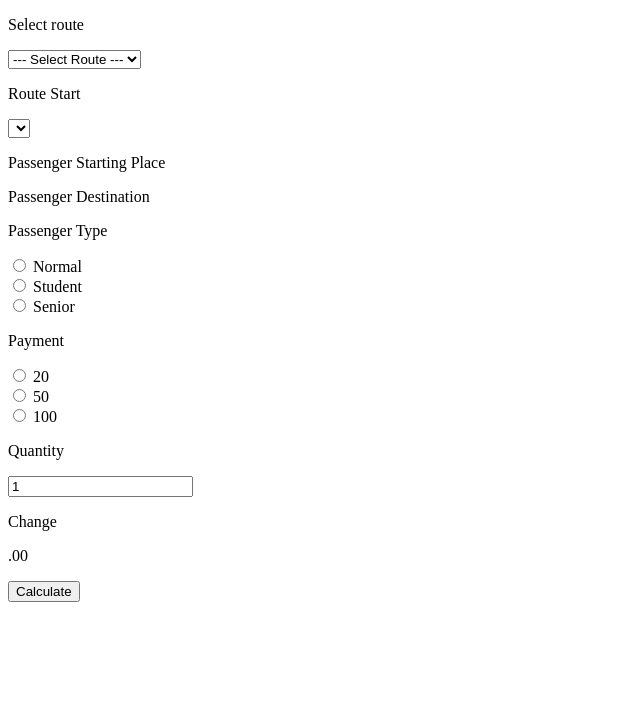
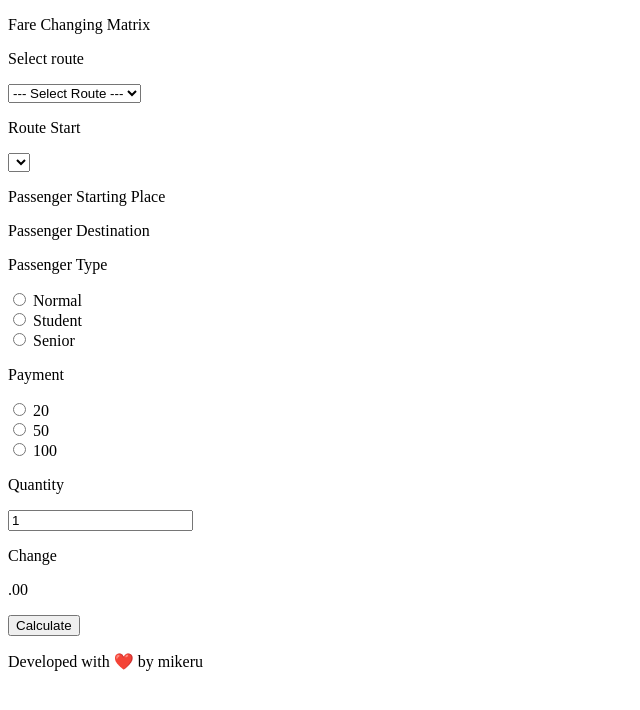
Before and after one commit to Mikeru02/matrix, a plain HTML site: page index.html in a window 1280 px wide. Shown: the whole page, without its empty margins (0-640 px from the left). Drawn offline with Linux system fonts and the light colour scheme.

Commit message:
Added initial html configurations

```diff
--- a/index.html
+++ b/index.html
@@ -3,12 +3,26 @@
     <head>
         <meta charset="UTF-8">
         <meta name="viewport" content="width=device-width, initial-scale=1.0">
+        <meta name="description" content="Fare Changing Matrix For Diesel N Steel">
+        <meta name="keywords" content="Diesel N Steel, DNS, DNS Changing, Change, Fare Changing">
+        <meta name="author" content="Michael Alexis Ponce">
 
-        <title>Change Matrix DNS</title>
+        <meta property="og:title" content="Fare Changing Matrix DNS">
+        <meta property="og:description" content="are Changing Matrix For Diesel N Steel">
+        <meta property="og:image" content="">
+        <meta property="og:url" content="">
+        <meta property="og:type" content="website">
 
+        <title>Fare Changing Matrix DNS</title>
+
+        <link rel="stylesheet" href="style.css">
         <script src="script.js" defer></script>
     </head>
     <body>
+        <header>
+            <p>Fare Changing Matrix</p>
+        </header>
+        <main>
             <p>Select route</p>
             <select id="route">
                 <option>--- Select Route ---</option>
@@ -59,5 +73,9 @@
             <p><span id="change"></span>.00</p>
 
             <button id="calculate">Calculate</button>
+        </main>
+        <footer>
+            <p>Developed with ❤️ by mikeru</p>
+        </footer>
     </body>
 </html>
```
Lines whose indentation alone changed are shown as unchanged.
